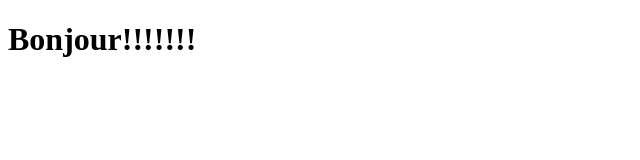
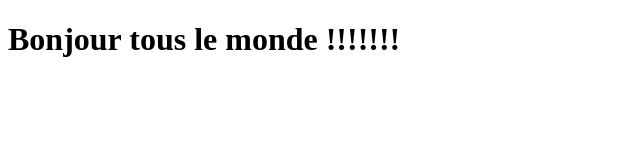
Before and after one commit to red1000/restfullexemple, a plain HTML site: page TestWebservicerestfull/WebContent/index.html in a window 1280 px wide. Shown: the whole page, without its empty margins (0-640 px from the left). Drawn offline with Linux system fonts and the light colour scheme.

Commit message:
add tout le monde

```diff
--- a/TestWebservicerestfull/WebContent/index.html
+++ b/TestWebservicerestfull/WebContent/index.html
@@ -5,6 +5,6 @@
 <title>Insert title here</title>
 </head>
 <body>
-<h1>Bonjour!!!!!!!</h1>
+<h1>Bonjour tous le monde !!!!!!!</h1>
 </body>
 </html>
```
